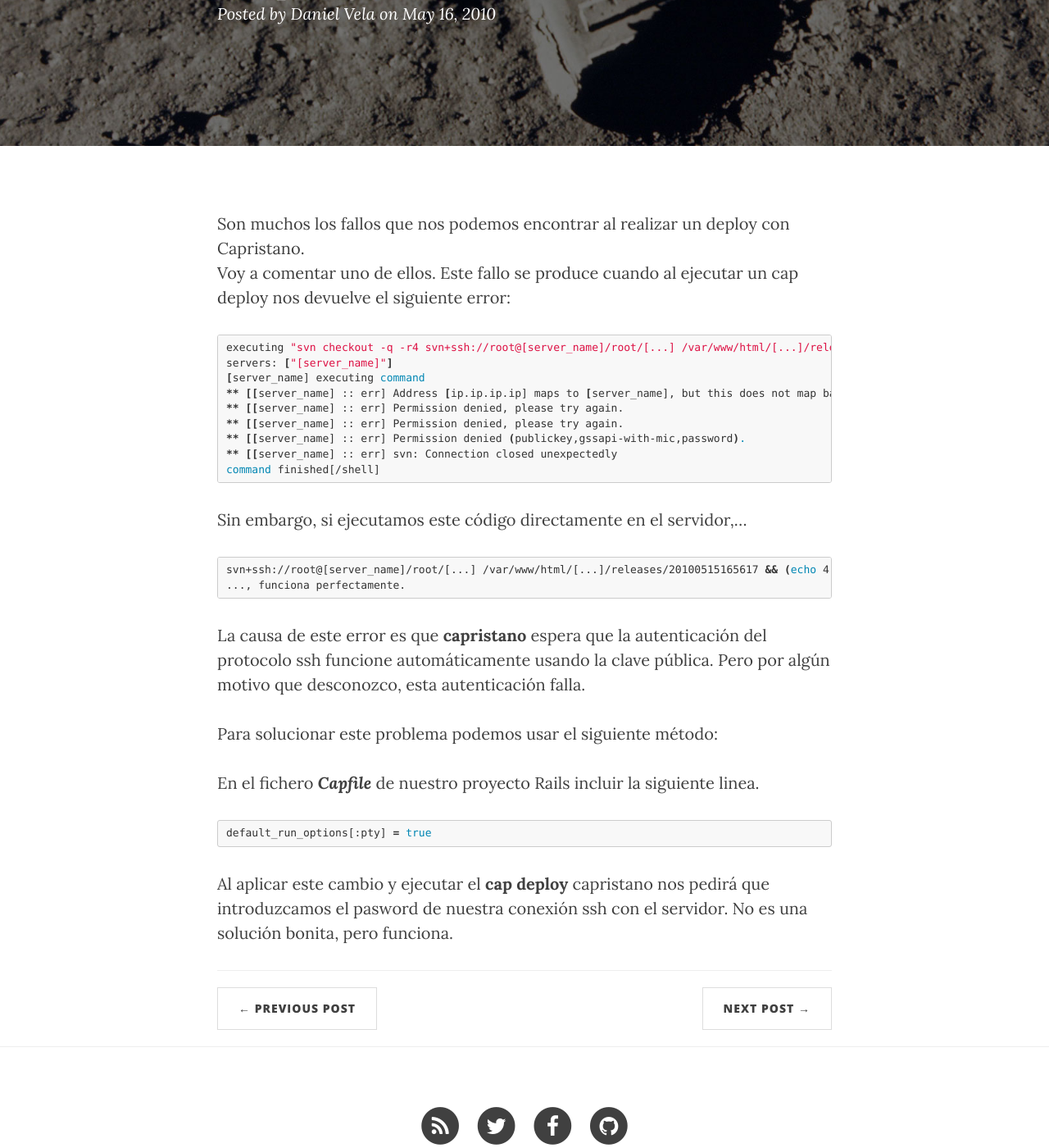
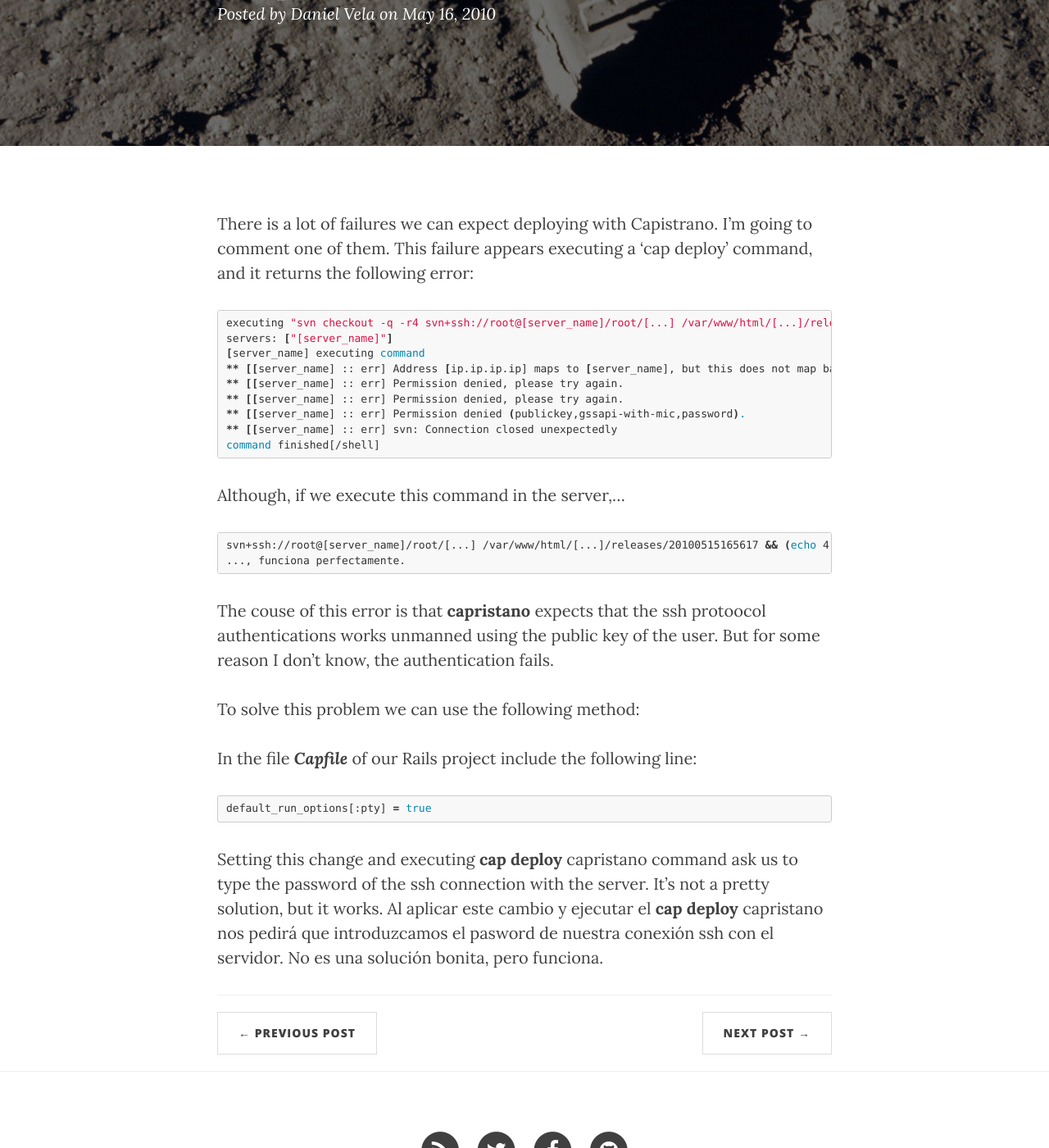
Before and after one commit to madcato/madcato.github.io, a Jekyll site: the page built from _posts/2010-05-16-capristano-falla-deploy.markdown, in a window 1280 px wide and 1400 px high, scrolled down 295 px. Shown: the whole window at 82% size. Built offline with Jekyll 4.4.1, drawn with Linux system fonts in a browser that asks for light colours; nearby versions of some CDN libraries.

Commit message:
Translated to english

```diff
--- a/_posts/2010-05-15-datos-zaragoza.markdown
+++ b/_posts/2010-05-15-datos-zaragoza.markdown
@@ -9,6 +9,6 @@ header-img: "img/post-bg-03.jpg"
 
 [http://datos.zaragoza.es](http://datos.zaragoza.es)
 
-Web del ayuntamiento de Zaragoza donde hay publicados algunos datos referentes a la capital aragonesa. Algunos actualizados diariamente como las cantidades de polen en aire.
+Zaragoza Townhall web where it can be found some data about the capital city of Aragon. Some of then daily updated like the pollen quantity in the air.
 
-También hay información turística, enlaces de reservas y otros temas.
+Also there is turistical information, links to reservations and other issues.
--- a/_posts/2010-05-16-capristano-falla-deploy.markdown
+++ b/_posts/2010-05-16-capristano-falla-deploy.markdown
@@ -6,8 +6,8 @@ author:     "Daniel Vela"
 header-img: "img/post-bg-05.jpg"
 ---
 
-Son muchos los fallos que nos podemos encontrar al realizar un deploy con Capristano.
-Voy a comentar uno de ellos. Este fallo se produce cuando al ejecutar un cap deploy nos devuelve el siguiente error:
+There is a lot of failures we can expect deploying with Capistrano.
+I'm going to comment one of them. This failure appears executing a 'cap deploy' command, and it returns the following error:
 
 {% highlight bash %}
 executing "svn checkout -q -r4 svn+ssh://root@[server_name]/root/[...] /var/www/html/[...]/releases/20100515165617 && (echo 4 > /var/www/html/[...]/releases/20100515165617/REVISION)"
@@ -21,21 +21,22 @@ servers: ["[server_name]"]
 command finished[/shell]
 {% endhighlight %}
 
-Sin embargo, si ejecutamos este código directamente en el servidor,...
+Although, if we execute this command in the server,...
 
 {% highlight bash %}
 svn+ssh://root@[server_name]/root/[...] /var/www/html/[...]/releases/20100515165617 && (echo 4 > /var/www/html/[...]/releases/20100515165617/REVISION)[/shell]
 ..., funciona perfectamente.
 {% endhighlight %}
 
-La causa de este error es que **capristano** espera que la autenticación del protocolo ssh funcione automáticamente usando la clave pública. Pero por algún motivo que desconozco, esta autenticación falla.
+The couse of this error is that **capristano** expects that the ssh protoocol authentications works unmanned using the public key of the user. But for some reason I don't know, the authentication fails.
 
-Para solucionar este problema podemos usar el siguiente método:
+To solve this problem we can use the following method:
 
-En el fichero ***Capfile*** de nuestro proyecto Rails incluir la siguiente linea.
+In the file ***Capfile*** of our Rails project include the following line:
 
 {% highlight bash %}
 default_run_options[:pty] = true
 {% endhighlight %}
 
+Setting this change and executing **cap deploy** capristano command ask us to type the password of the ssh connection with the server. It's not a pretty solution, but it works.
 Al aplicar este cambio y ejecutar el **cap deploy** capristano nos pedirá que introduzcamos el pasword de nuestra conexión ssh con el servidor. No es una solución bonita, pero funciona.
```
